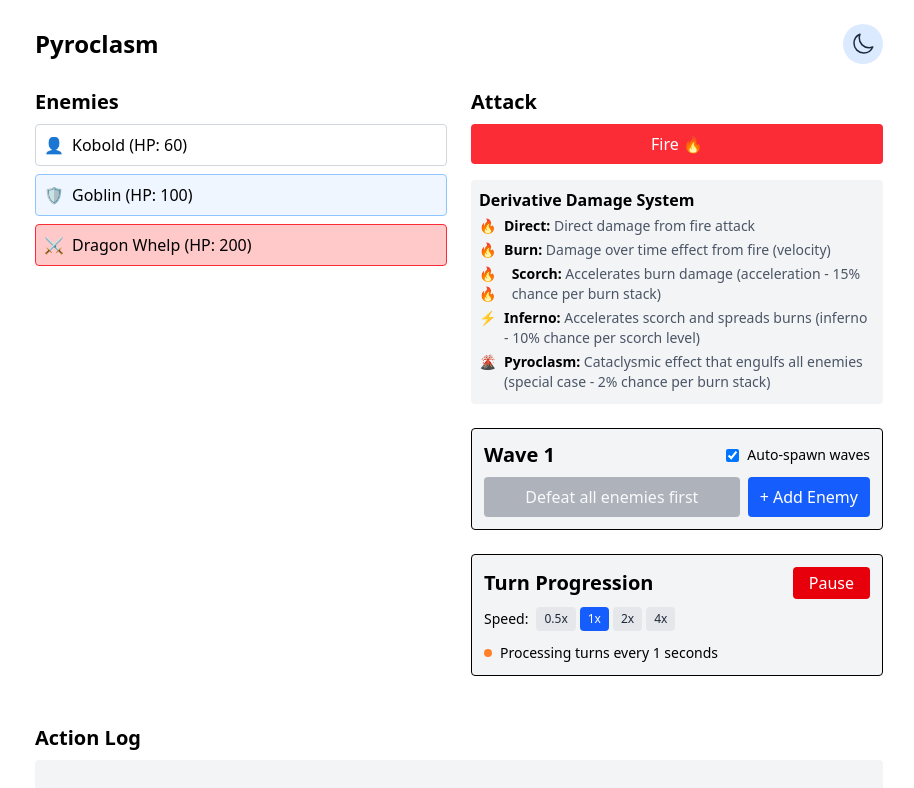
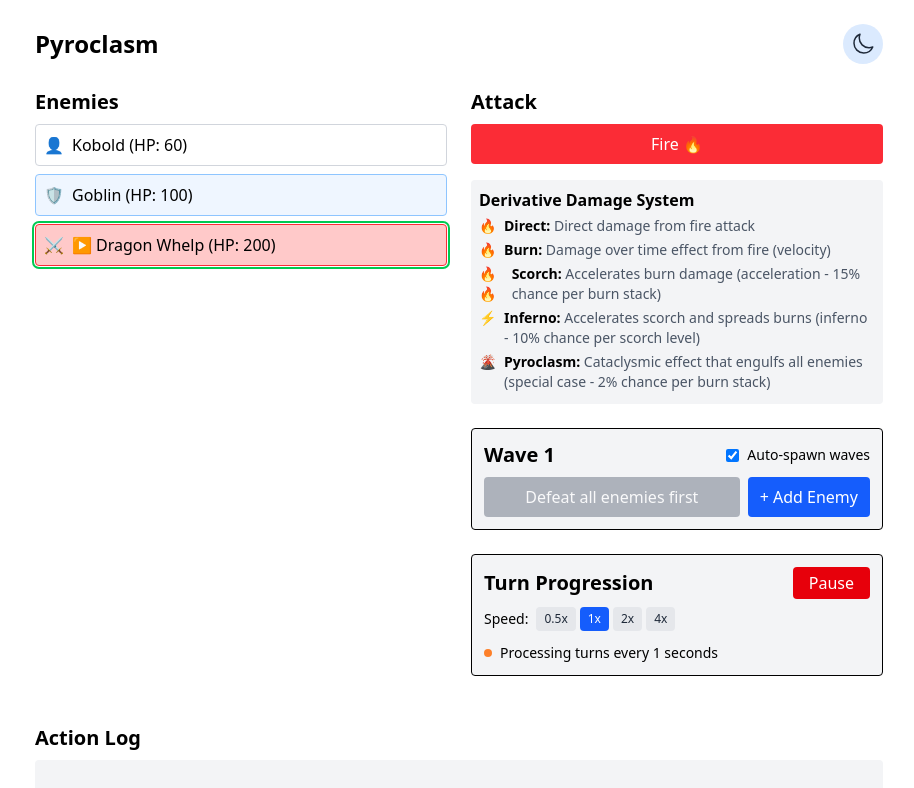
Before and after one commit to kyletolle/pyroclasm, a React (Vite) app: page / in a window 1280 px wide. Shown: the top 788 px of the page, without its empty margins (181-1095 px from the left). Built offline with nearby package versions, Linux system fonts and the light colour scheme.

Commit message:
Add more visual indicator to selected enemy

```diff
--- a/src/components/EnemyList.tsx
+++ b/src/components/EnemyList.tsx
@@ -116,12 +116,15 @@ export function EnemyList({ enemies, selected, onSelect }: Props) {
         {enemies.map(enemy => {
           const tierStyles = getTierStyles(enemy);
           const statusEffects = getStatusEffects(enemy);
+          const isSelected = selected?.id === enemy.id && !enemy.isDead;
 
           return (
             <li
               key={enemy.id}
               className={`p-2 border rounded ${enemy.isDead ? 'cursor-default opacity-70' : 'cursor-pointer'} ${
-                selected?.id === enemy.id && !enemy.isDead
+                isSelected ? 'ring-2 ring-offset-1 ring-green-500' : ''
+              } ${
+                isSelected
                   ? isDark
                     ? 'bg-red-900 border-red-500'
                     : 'bg-red-200 border-red-500'
@@ -140,6 +143,9 @@ export function EnemyList({ enemies, selected, onSelect }: Props) {
                     </span>
                   )}
                   <span>
+                    {isSelected && (
+                      <span className="text-green-500 mr-1">▶</span>
+                    )}
                     {enemy.name}{' '}
                     {enemy.isDead ? (
                       <span className="font-bold">💀 Defeated</span>
```
